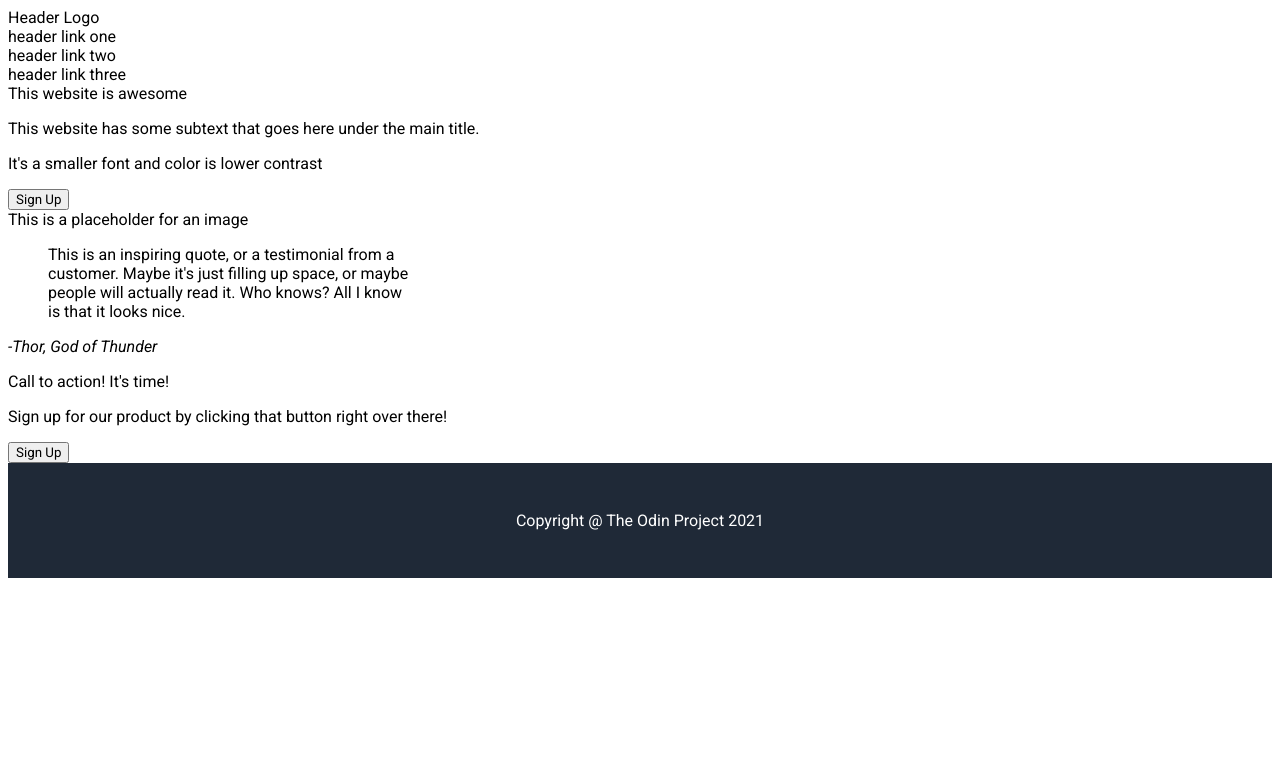
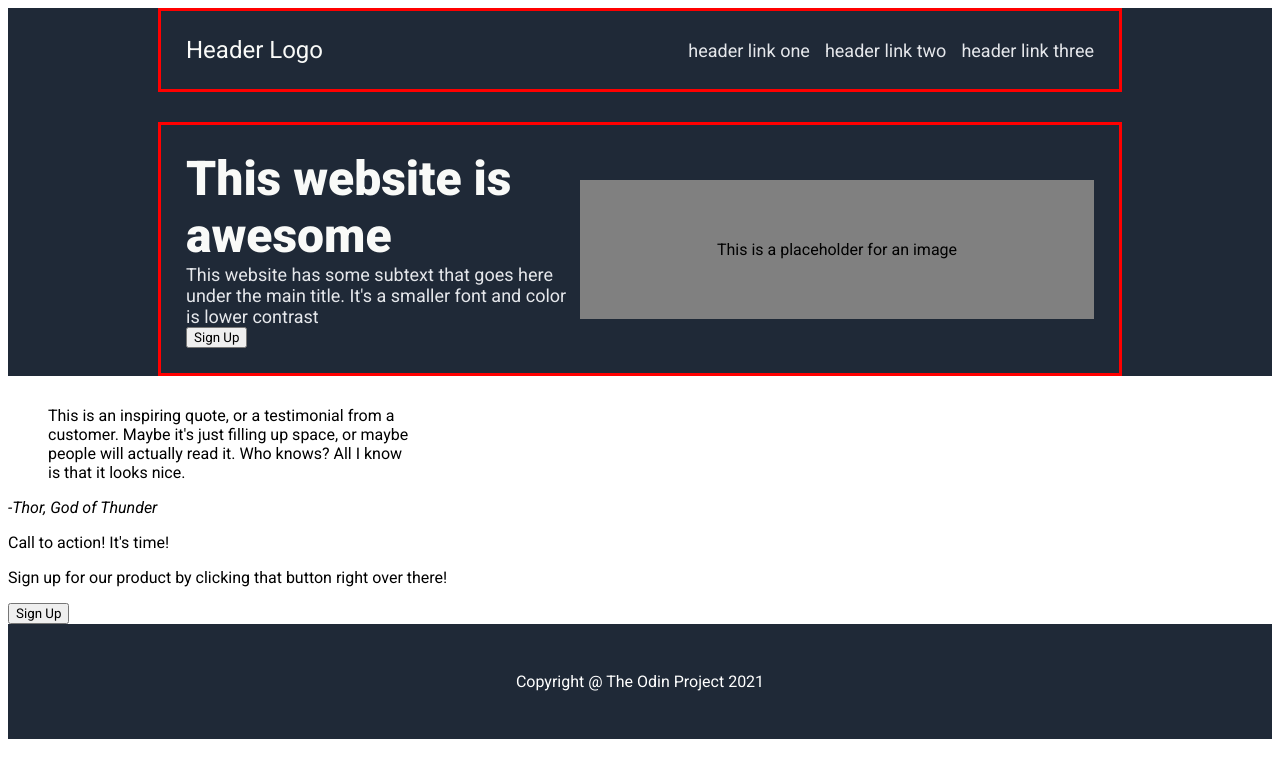
Before and after one commit to ZeroDav808/Landing-Page, a plain HTML site: page index.html in a window 1280 px wide. Drawn offline with Linux system fonts and the light colour scheme.

Commit message:
updated the styling for the styling and added more descriptive semantic html tags

```diff
--- a/index.html
+++ b/index.html
@@ -25,8 +25,8 @@
           <div class="hero-title">This website is awesome</div>
           <p class="hero-subtext">
             This website has some subtext that goes here under the main title.
+            It's a smaller font and color is lower contrast
           </p>
-          <p>It's a smaller font and color is lower contrast</p>
           <button class="btn btn-signup" type="button">Sign Up</button>
         </div>
         <div class="info-image">This is a placeholder for an image</div>
@@ -57,7 +57,7 @@
             Sign up for our product by clicking that button right over there!
           </p>
 
-          <button class="btn btn-signup"  type="button">Sign Up</button>
+          <button class="btn btn-signup" type="button">Sign Up</button>
         </div>
       </section>
     </main>
--- a/style.css
+++ b/style.css
@@ -1,10 +1,75 @@
 * {
-    font-family: Roboto;
+  font-family: Roboto;
 }
 
 footer {
-    background-color: #1F2937;
-    color: white;
-    padding:48px;
-    text-align: center;
+  background-color: #1f2937;
+  color: white;
+  padding: 48px;
+  text-align: center;
+  margin: 0 auto;
 }
+
+header {
+  background-color: #1f2937;
+}
+
+.nav-container {
+  display: flex;
+  border: 3px solid red;
+  padding: 25px;
+  margin: 5px 150px 30px 150px;
+  align-items: center;
+}
+
+.info-container {
+  display: flex;
+  border: 3px solid red;
+  justify-content: center;
+  align-items: center;
+  padding: 25px;
+  margin: 5px 150px 30px 150px;
+}
+
+
+
+.nav-logo{
+  font-size: 24px;
+  color: #F9FAF8;
+  flex: 1;
+}
+
+.nav-links {
+  display: flex;
+  gap: 15px;
+  font-size: 18px;
+  color: #E5E7EB;
+}
+
+
+.info-text {
+  flex: 1;
+  margin: 0;
+  padding: 0;
+}
+
+.info-image {
+  flex: 1;
+  background-color: gray;
+  text-align: center;
+  padding: 60px;
+  margin: 0;
+}
+
+.hero-title {
+  font-size: 48px;
+  font-weight: 900;
+  color: #F9FAF8;
+  margin-bottom: 0;
+}
+
+.hero-subtext {
+  font-size: 18px;
+  color: #E5E7EB;
+  margin: 0;
+}
```
